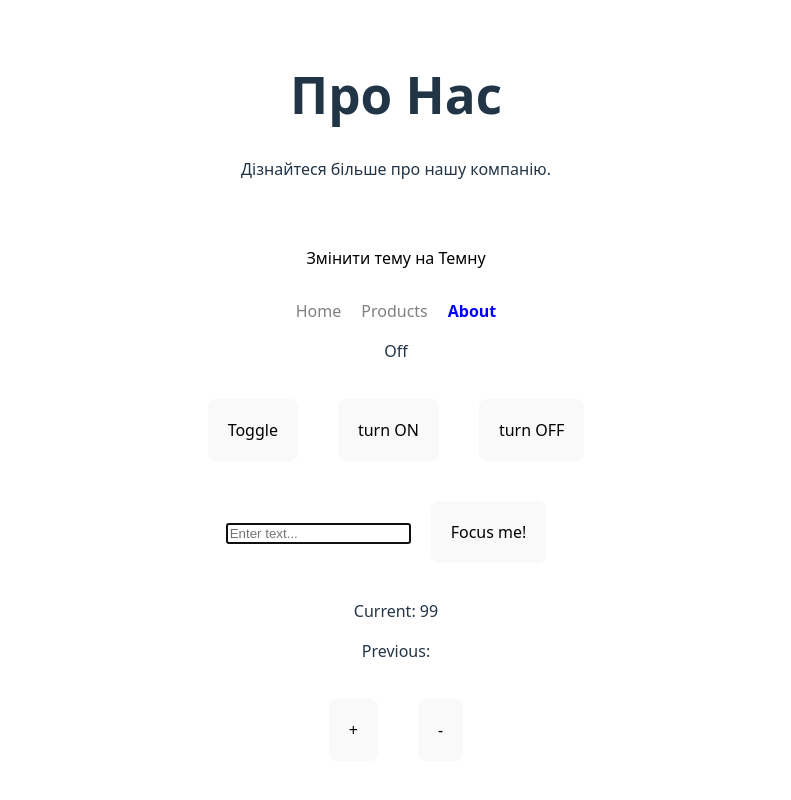
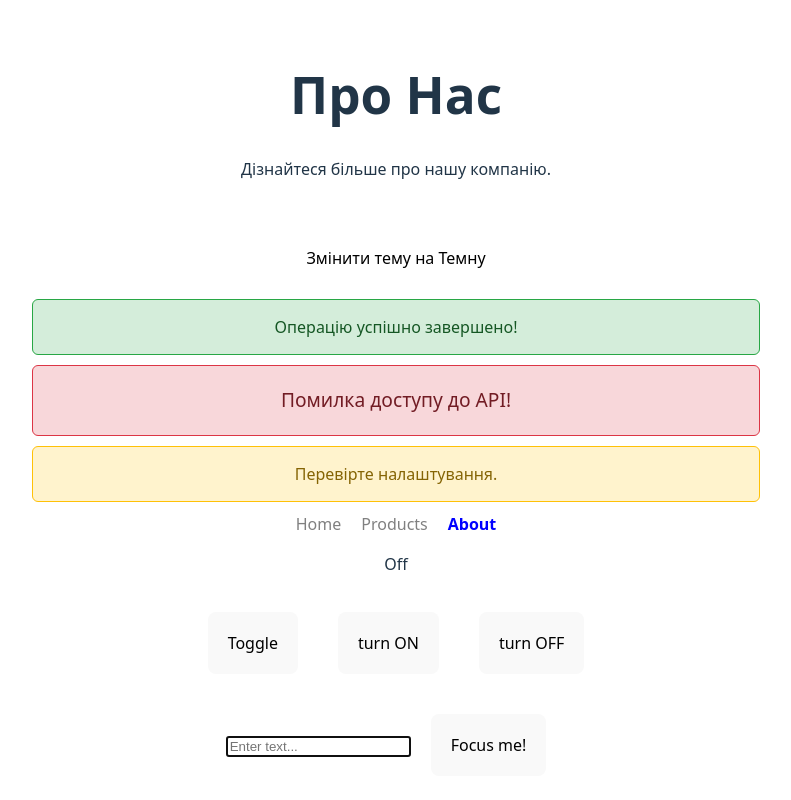
Before and after one commit to fullstack-and-test/react-redux-course, a React (Vite) app: page /about in a window 1280 px wide. Shown: the top 800 px of the page, without its empty margins (244-1035 px from the left). Built offline with nearby package versions, Linux system fonts and the light colour scheme.

Commit message:
Added hw react module.css and classnames

```diff
--- a/package.json
+++ b/package.json
@@ -10,6 +10,7 @@
     "preview": "vite preview"
   },
   "dependencies": {
+    "classnames": "^2.5.1",
     "react": "^19.1.1",
     "react-dom": "^19.1.1",
     "react-router-dom": "^7.9.5"
--- a/src/App.jsx
+++ b/src/App.jsx
@@ -29,6 +29,7 @@ import HomePage from "./components/HomePage";
 import ProductsPage from "./components/ProductsPage";
 import AboutPage from "./components/AboutPage";
 import Navigation from "./components/Navigation";
+import Alert from "./components/Alert.jsx";
 
 import { topFilms, actions, user, menuData } from "./constants.js";
 
@@ -52,6 +53,10 @@ function App() {
 
         <main className={theme}>
           <ThemeButton />
+
+          <Alert variant="success" message="Операцію успішно завершено!" />
+          <Alert variant="danger" message="Помилка доступу до API!" isLarge />
+          <Alert message="Перевірте налаштування." variant="warning" />
 
           <Navigation />
 
--- /dev/null
+++ b/src/components/Alert.jsx
@@ -0,0 +1,12 @@
+import styles from "./Alert.module.css";
+import classNames from "classnames";
+
+const Alert = ({ message, variant = "warning", isLarge = false }) => {
+  const alertClass = classNames(styles.alert, styles[variant], {
+    [styles.large]: isLarge,
+  });
+
+  return <div className={alertClass}>{message}</div>;
+};
+
+export default Alert;
--- /dev/null
+++ b/src/components/Alert.module.css
@@ -0,0 +1,30 @@
+.alert {
+	padding: 15px;
+	border: 1px solid transparent;
+	border-radius: 6px;
+	margin-bottom: 10px;
+	font-size: 1em;
+}
+
+.success {
+	background-color: #d4edda;
+	border-color: #28a745;
+	color: #155724;
+}
+
+.danger {
+	background-color: #f8d7da;
+	border-color: #dc3545;
+	color: #721c24;
+}
+
+.warning {
+	background-color: #fff3cd;
+	border-color: #ffc107;
+	color: #856404;
+}
+
+.large {
+	font-size: 1.2em;
+	padding: 20px;
+}
```
Also changed, not shown: 1 other file (tests, documents, lock files or other folders).
